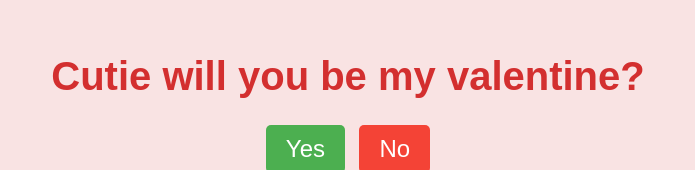
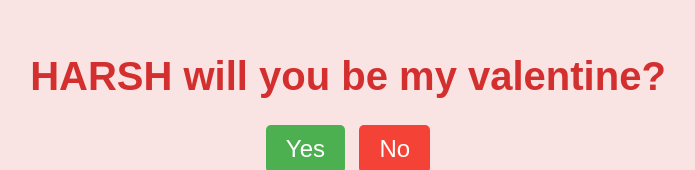
Before and after one commit to blackhatkris/cutie, a plain HTML site: page index.html in a window 1280 px wide. Shown: the part 138-308 px from the top of the page, without its empty margins (292-987 px from the left). Drawn offline with Linux system fonts and the light colour scheme.

Commit message:
Update index.html

```diff
--- a/index.html
+++ b/index.html
@@ -3,12 +3,12 @@
 <head>
     <meta charset="UTF-8">
     <meta name="viewport" content="width=device-width, initial-scale=1.0">
-    <title>Cutie will you be my valentine?</title>
+    <title>HARSH will you be my valentine?</title>
     <link rel="stylesheet" href="styles.css">
 </head>
 <body>
     <div class="container">
-        <h1>Cutie will you be my valentine?</h1>
+        <h1>HARSH will you be my valentine?</h1>
         <div class="buttons">
             <button class="yes-button" onclick="handleYesClick()">Yes</button>
             <button class="no-button" onclick="handleNoClick()">No</button>
```
